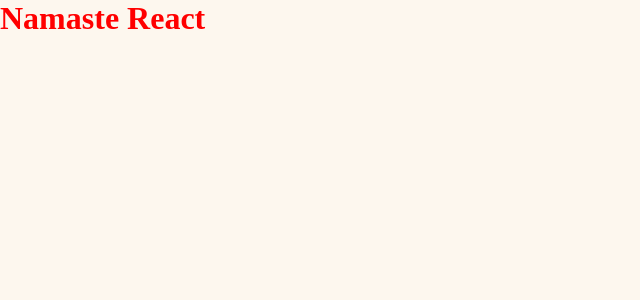
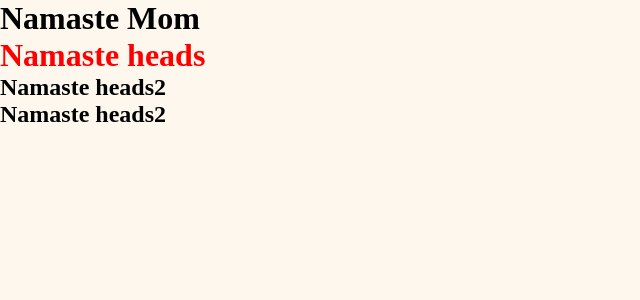
Before and after one commit to Bluefalcon04v/Namaste-React-Course, a React (Vite) app: page / in a window 1280 px wide. Shown: the top 300 px of the page, without its empty margins (0-640 px from the left). Built offline with nearby package versions, Linux system fonts and the light colour scheme.

Commit message:
functional components and component composition

```diff
--- a/App.js
+++ b/App.js
@@ -1,11 +1,26 @@
 import React from 'react';
 import ReactDOM from 'react-dom/client';
 
-// This is a React Element ie. it is just a Object
 const heads = (
-    <h1 id='heading' key="heading" style={{color:"red",fontFamily:"cursive"}}> Namaste React </h1>
+    <h1 id='heading' key="heading" style={{color:"red",fontFamily:"cursive"}}> Namaste heads </h1>
 );
+
+const Heads2 = () =>(
+    <h2>Namaste heads2</h2>
+)
+
+const HeadingComponent = () =>( // Creating a functional component
+    <div>
+        <h1> Namaste Mom</h1>
+        {heads}        {/* Calling for the "heads" element in the functional components */}
+
+
+        {Heads2()}        {/* Calling for the "heads2" Functional Components in the another functional component also known as component composition*/}
+        {/* OR */}
+        <Heads2/>        {/* Calling for the "heads2" Functional Components in the another functional component also known as component composition */}
+    </div>
+)
 
 const root = ReactDOM.createRoot(document.querySelector('#root'));
 
-root.render(heads); //calling the element in DOM
+root.render(<HeadingComponent/>); //calling the function components
```
